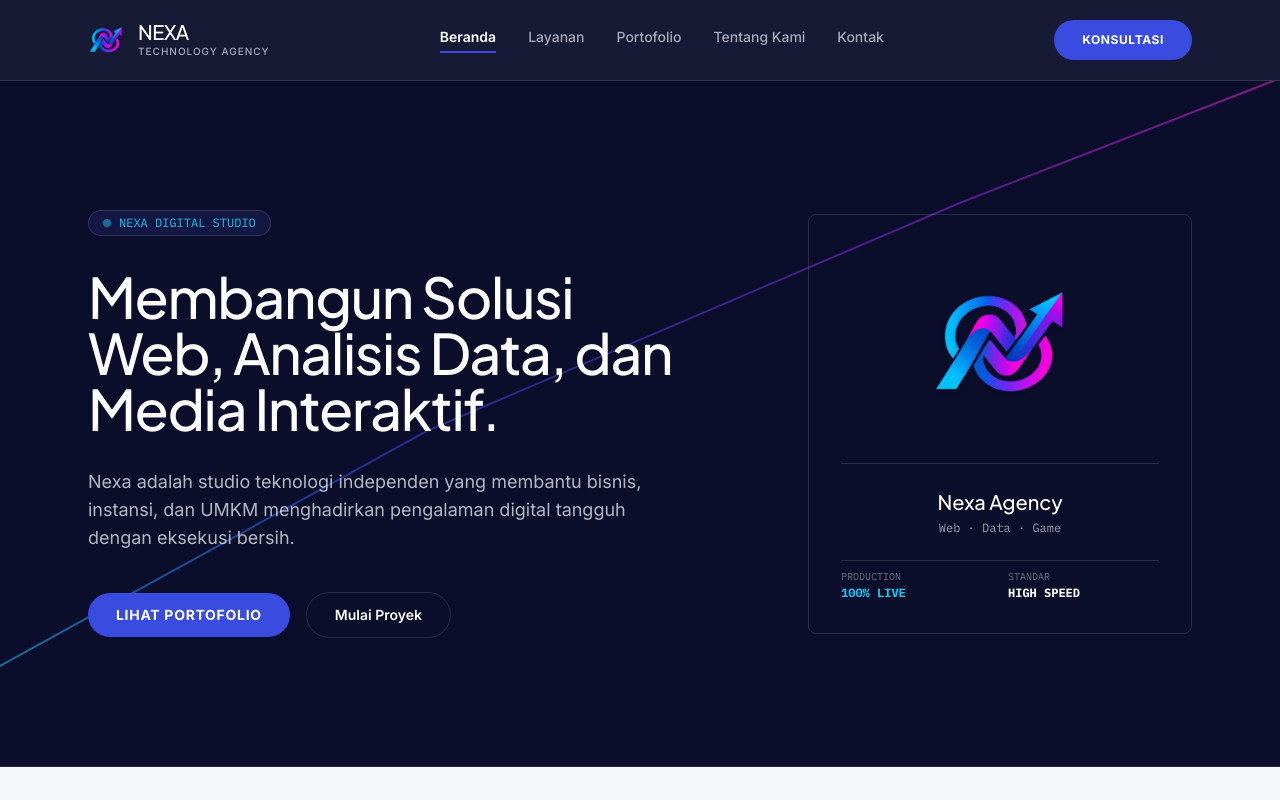
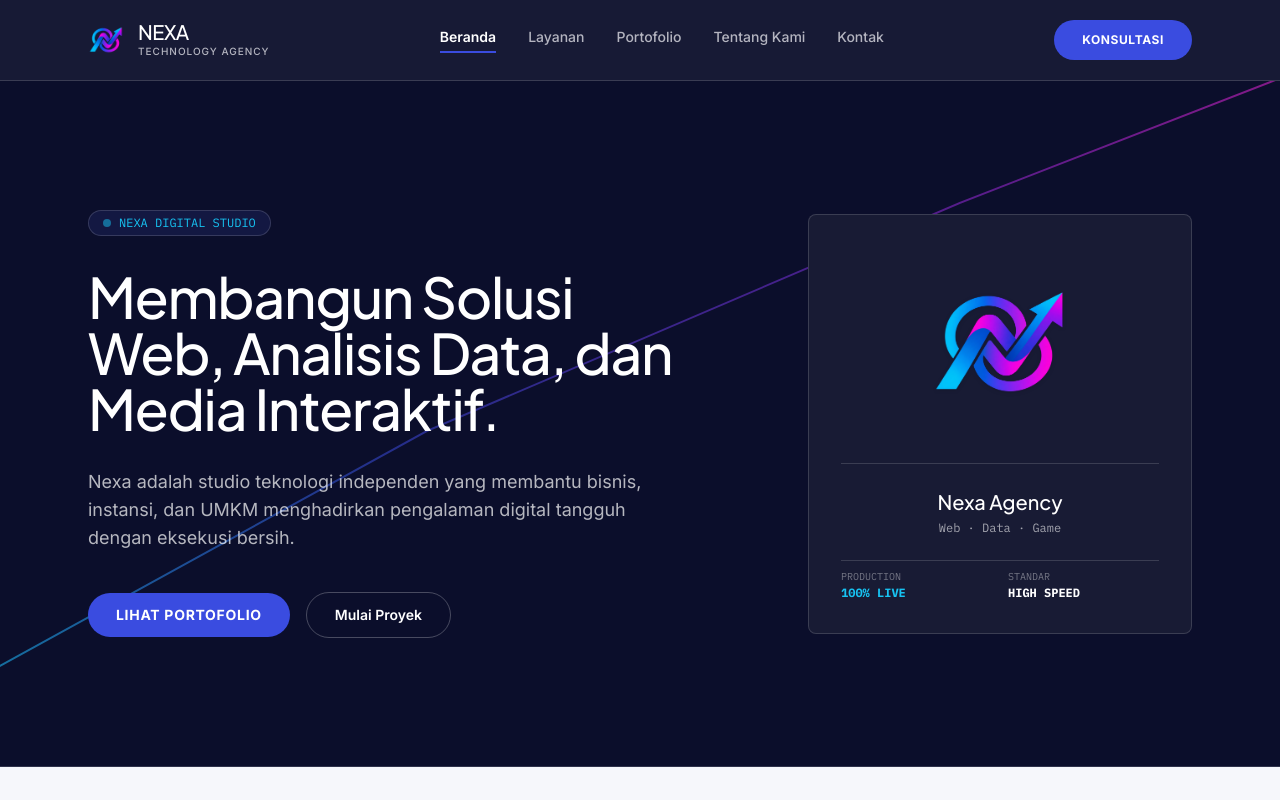
Before and after one commit to imanyunar/nexa-company, a Vue app: page / in a window 1280 px wide. Shown: the top 800 px of the page. Built offline with nearby package versions, Linux system fonts and the light colour scheme; a web font is replaced by a local one.

Commit message:
fix(styles): fix background contrast and CSS variables so text and cards are crystal clear and fully visible

```diff
--- a/src/style.css
+++ b/src/style.css
@@ -8,20 +8,22 @@
     --primary-pressed: #2F3EB8;
     --cyan: #17C3F2;
     --magenta: #E620C5;
+    --violet: #8A2BE2;
     --ink: #0B0E2B;
     --ink-deep: #07091D;
     --ink-elevated: #131842;
+    --ink-card: #181B34;
     --paper: #F6F7FB;
     --surface: #FFFFFF;
     --muted: #5B6072;
-    --hairline-light: rgba(11, 14, 43, 0.08);
-    --hairline-dark: rgba(255, 255, 255, 0.12);
+    --hairline-light: rgba(11, 14, 43, 0.1);
+    --hairline-dark: rgba(255, 255, 255, 0.15);
   }
 
   body {
     background-color: var(--paper);
     color: var(--ink);
-    font-family: 'Satoshi', 'Inter', system-ui, sans-serif;
+    font-family: 'Satoshi', 'Inter', system-ui, -apple-system, sans-serif;
     line-height: 1.5;
     overflow-x: hidden;
   }
@@ -40,10 +42,39 @@
   }
 }
 
+/* Explicit background utility fallbacks */
+.bg-ink {
+  background-color: #0B0E2B !important;
+}
+
+.bg-ink-deep {
+  background-color: #07091D !important;
+}
+
+.bg-ink-elevated {
+  background-color: #131842 !important;
+}
+
+.bg-ink-card {
+  background-color: #181B34 !important;
+}
+
+.bg-primary {
+  background-color: #3A4CE0 !important;
+}
+
+.bg-paper {
+  background-color: #F6F7FB !important;
+}
+
+.bg-surface {
+  background-color: #FFFFFF !important;
+}
+
 /* Custom PlayStation-style pill button */
 .btn-pill-primary {
-  background-color: var(--primary);
-  color: #ffffff;
+  background-color: #3A4CE0 !important;
+  color: #ffffff !important;
   font-weight: 700;
   border-radius: 9999px;
   padding: 12px 28px;
@@ -55,13 +86,13 @@
 }
 
 .btn-pill-primary:hover {
-  background-color: var(--primary-pressed);
+  background-color: #2F3EB8 !important;
   transform: translateY(-1px);
 }
 
 .btn-pill-action {
-  background-color: var(--magenta);
-  color: #ffffff;
+  background-color: #E620C5 !important;
+  color: #ffffff !important;
   font-weight: 700;
   border-radius: 9999px;
   padding: 12px 28px;
@@ -73,14 +104,14 @@
 }
 
 .btn-pill-action:hover {
-  background-color: #C410A5;
+  background-color: #C410A5 !important;
   transform: translateY(-1px);
 }
 
 .btn-pill-secondary-light {
   background-color: transparent;
-  color: var(--ink);
-  border: 1px solid var(--hairline-light);
+  color: #0B0E2B !important;
+  border: 1px solid rgba(11, 14, 43, 0.15) !important;
   font-weight: 600;
   border-radius: 9999px;
   padding: 12px 28px;
@@ -92,14 +123,14 @@
 }
 
 .btn-pill-secondary-light:hover {
-  background-color: rgba(11, 14, 43, 0.04);
+  background-color: rgba(11, 14, 43, 0.05);
   transform: translateY(-1px);
 }
 
 .btn-pill-secondary-dark {
   background-color: transparent;
-  color: #ffffff;
-  border: 1px solid var(--hairline-dark);
+  color: #ffffff !important;
+  border: 1px solid rgba(255, 255, 255, 0.25) !important;
   font-weight: 600;
   border-radius: 9999px;
   padding: 12px 28px;
@@ -111,22 +142,23 @@
 }
 
 .btn-pill-secondary-dark:hover {
-  background-color: rgba(255, 255, 255, 0.08);
+  background-color: rgba(255, 255, 255, 0.1);
   transform: translateY(-1px);
 }
 
 /* 8px Card style */
 .card-8px {
   border-radius: 8px;
-  border: 1px solid var(--hairline-light);
+  border: 1px solid rgba(11, 14, 43, 0.1);
   background-color: #ffffff;
+  color: #0B0E2B;
   transition: border-color 0.2s ease, transform 0.2s ease;
 }
 
 .card-8px-dark {
   border-radius: 8px;
-  border: 1px solid var(--hairline-dark);
-  background-color: var(--ink-card);
-  color: #ffffff;
+  border: 1px solid rgba(255, 255, 255, 0.15);
+  background-color: #181B34 !important;
+  color: #ffffff !important;
   transition: border-color 0.2s ease, transform 0.2s ease;
 }
--- a/tailwind.config.js
+++ b/tailwind.config.js
@@ -7,58 +7,35 @@ export default {
   theme: {
     extend: {
       colors: {
-        primary: {
-          DEFAULT: '#3A4CE0',
-          pressed: '#2F3EB8',
-          active: '#253299',
-        },
-        cyan: {
-          DEFAULT: '#17C3F2',
-          pressed: '#0EA2CC',
-        },
-        magenta: {
-          DEFAULT: '#E620C5',
-          pressed: '#C410A5',
-        },
-        violet: {
-          DEFAULT: '#8A2BE2',
-        },
-        ink: {
-          DEFAULT: '#0B0E2B',
-          deep: '#07091D',
-          elevated: '#131842',
-          card: '#181B34',
-        },
-        paper: {
-          DEFAULT: '#F6F7FB',
-          soft: '#EEF0FD',
-        },
-        surface: {
-          DEFAULT: '#FFFFFF',
-          card: '#FFFFFF',
-          dark: '#131842',
-        },
-        muted: {
-          DEFAULT: '#5B6072',
-          light: '#8F95A8',
-          dark: 'rgba(246, 247, 251, 0.65)',
-        },
-        hairline: {
-          light: 'rgba(11, 14, 43, 0.08)',
-          dark: 'rgba(255, 255, 255, 0.12)',
-        }
+        'primary': '#3A4CE0',
+        'primary-pressed': '#2F3EB8',
+        'primary-active': '#253299',
+        'cyan': '#17C3F2',
+        'cyan-pressed': '#0EA2CC',
+        'magenta': '#E620C5',
+        'magenta-pressed': '#C410A5',
+        'violet': '#8A2BE2',
+        'ink': '#0B0E2B',
+        'ink-deep': '#07091D',
+        'ink-elevated': '#131842',
+        'ink-card': '#181B34',
+        'paper': '#F6F7FB',
+        'paper-soft': '#EEF0FD',
+        'surface': '#FFFFFF',
+        'muted': '#5B6072',
+        'muted-light': '#8F95A8',
+        'muted-dark': 'rgba(246, 247, 251, 0.7)',
+        'hairline-light': 'rgba(11, 14, 43, 0.1)',
+        'hairline-dark': 'rgba(255, 255, 255, 0.15)',
       },
       fontFamily: {
         display: ['"Cabinet Grotesk"', '"Plus Jakarta Sans"', 'sans-serif'],
-        sans: ['"Satoshi"', '"Inter"', 'sans-serif'],
+        sans: ['"Satoshi"', '"Inter"', 'system-ui', 'sans-serif'],
         mono: ['"IBM Plex Mono"', 'monospace'],
       },
       borderRadius: {
         'card': '8px',
         'pill': '9999px',
-      },
-      spacing: {
-        'section': '96px',
       }
     },
   },
```
